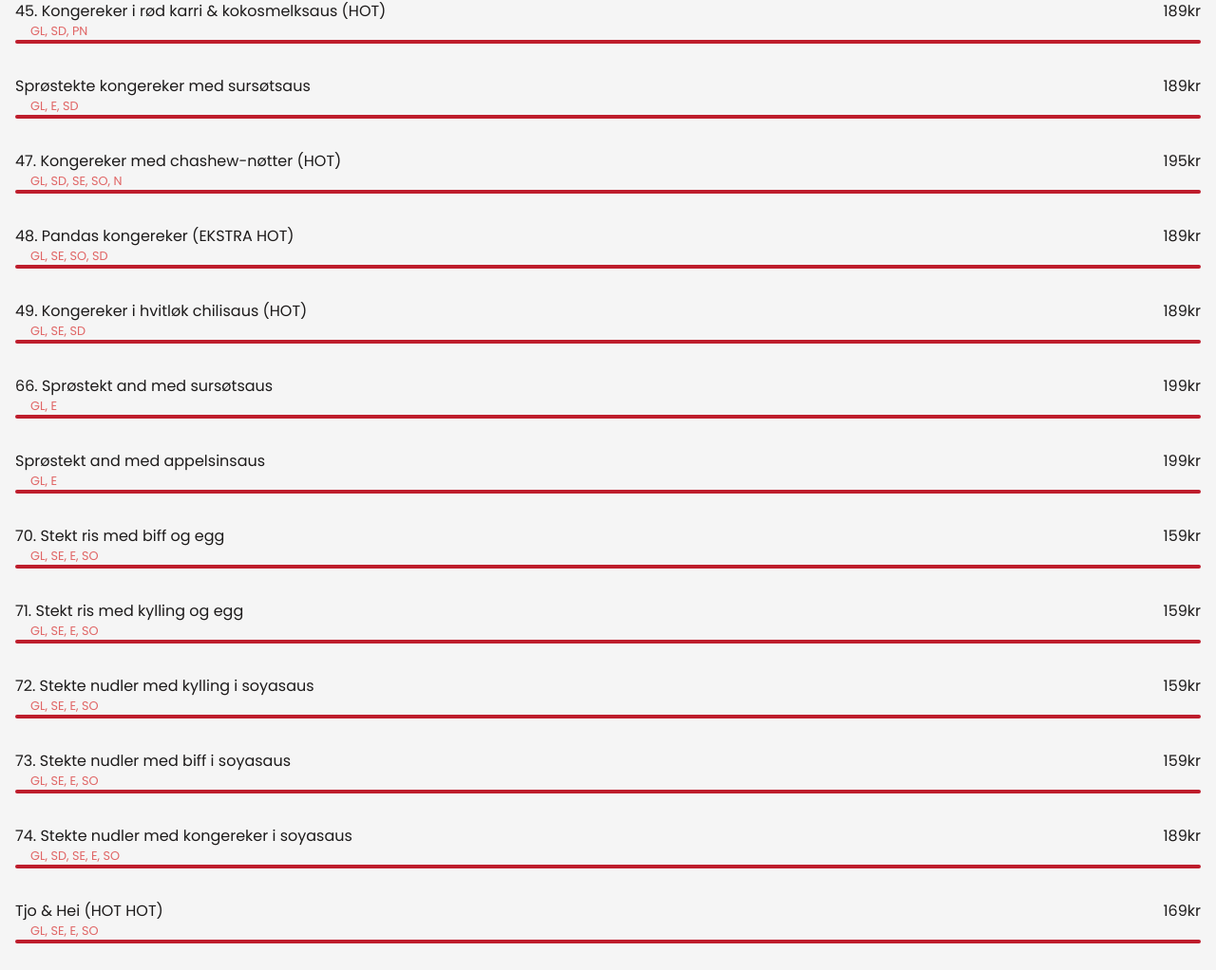
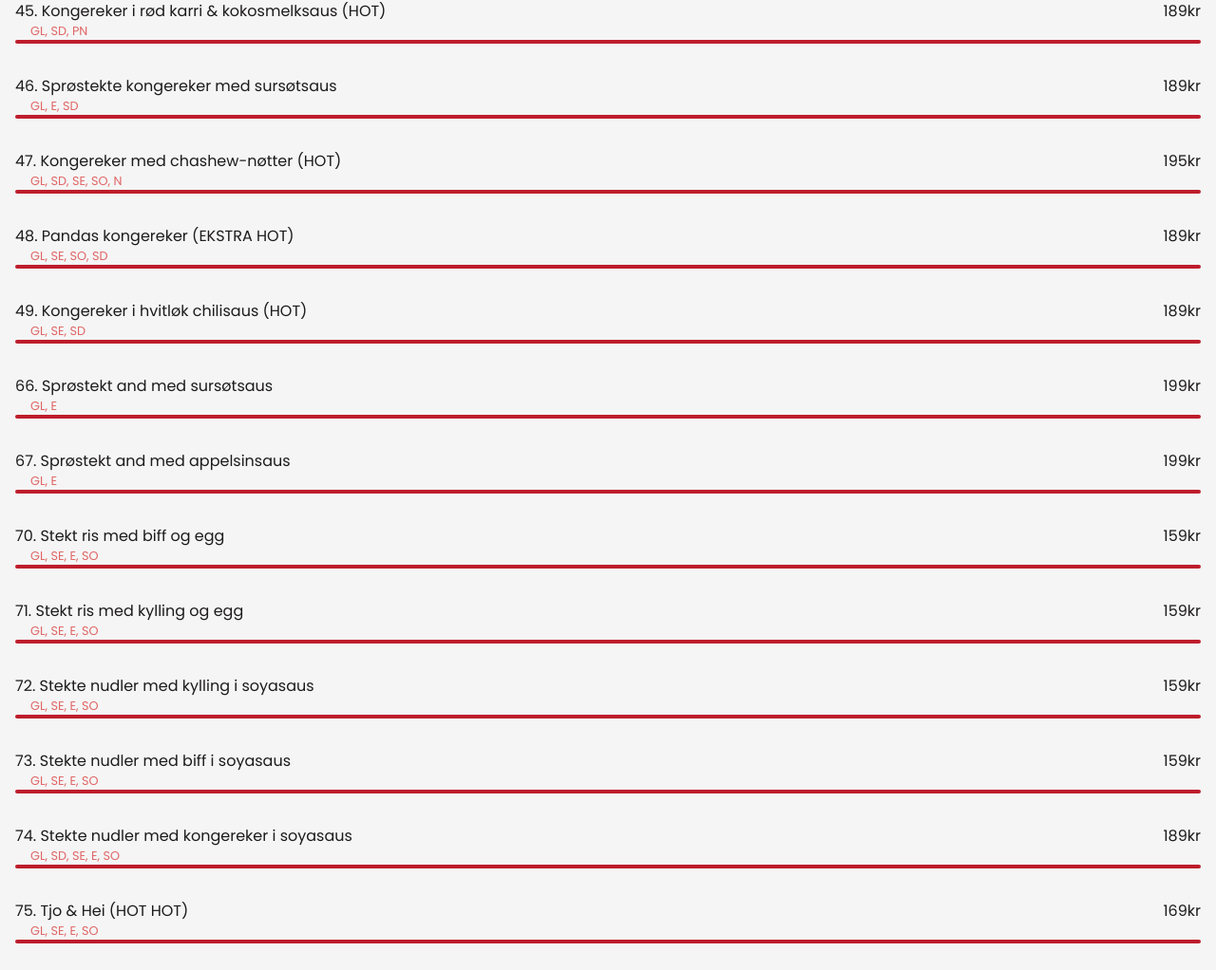
Before and after one commit to ellrub/panda, a React (Create React App) app in the folder panda/: page / in a window 1280 px wide. Shown: the part 2769-3791 px from the top of the page at 95% size. Built offline with nearby package versions, Linux system fonts and the light colour scheme.

Commit message:
Update data
Fixes some missing numbers in data.js

```diff
--- a/panda/src/components/data.js
+++ b/panda/src/components/data.js
@@ -183,7 +183,7 @@ const list = [
     },
     {
         id: 46,
-        title: 'Sprøstekte kongereker med sursøtsaus',
+        title: '46. Sprøstekte kongereker med sursøtsaus',
         category: 'kongereker',
         price: "189kr",
         alergy: `GL, E, SD`,
@@ -218,7 +218,7 @@ const list = [
     },
     {
         id: 67,
-        title: 'Sprøstekt and med appelsinsaus',
+        title: '67. Sprøstekt and med appelsinsaus',
         category: 'and',
         price: "199kr",
         alergy: `GL, E`,
@@ -260,7 +260,7 @@ const list = [
     },
     {
         id: 75,
-        title: 'Tjo & Hei (HOT HOT)',
+        title: '75. Tjo & Hei (HOT HOT)',
         category: 'stekte nudler',
         price: "169kr",
         alergy: `GL, SE, E, SO`,
```
